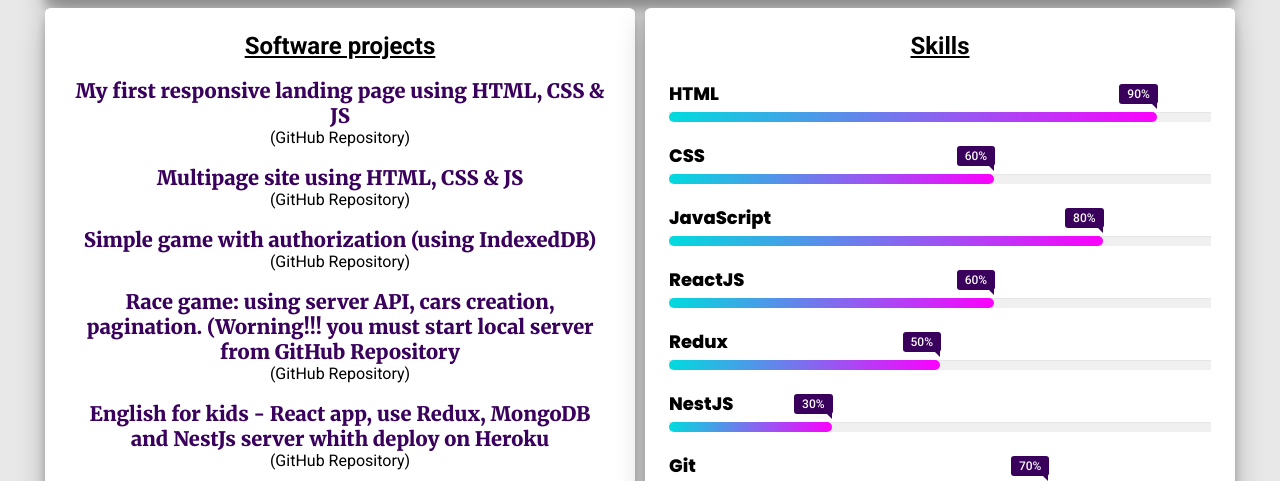
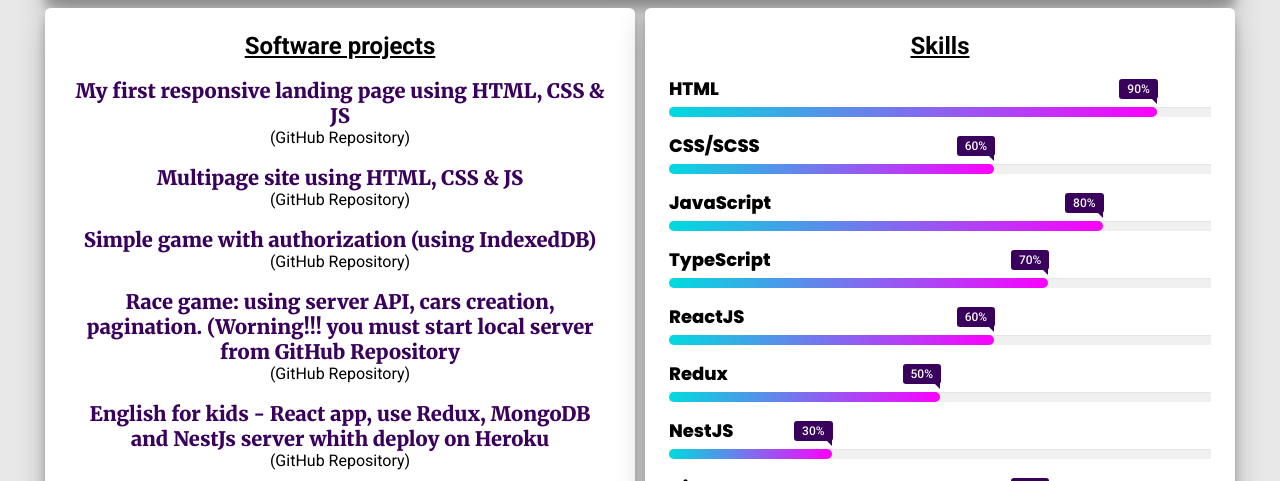
Before and after one commit to akurlovich/akurlovich.github.io, a website: page index.html in a window 1280 px wide. Shown: the part 317-798 px from the top of the page. Drawn offline with Linux system fonts and the light colour scheme.

Commit message:
feat: typescript skill

```diff
--- a/index.html
+++ b/index.html
@@ -12,7 +12,7 @@
 					<div class="header_img">
 						<img class="header_avatar" src="image/photo_ak.jpg">
 						<!-- <a href="https://drive.google.com/uc?export=download&id=1HynsGa0ehRLJEB44-naPhdyoIxMoo1b4" class="button15">Download Resume</a> -->
-						<a href="https://drive.google.com/file/d/1hnagY_Hq4nZ6qBQqxuKRNsmyquLqFcjo/view?usp=sharing" class="button" target="_blank">Download Resume</a>
+						<a href="https://drive.google.com/file/d/1wRjsCVPA-pjqtbu246jnDere8PNXvUQD/view?usp=sharing" class="button" target="_blank">Download Resume</a>
 						<!-- <img class="header_skr" src="./image/111.png" alt=""> -->
 					</div>
 					<div class="header_title">
@@ -82,7 +82,7 @@
 					</div>
 					<div class="bar">
 						<div class="info">
-							<span class="skill_title">CSS</span>
+							<span class="skill_title">CSS/SCSS</span>
 						</div>
 						<div class="progress_line css"><span></span></div>
 					</div>
@@ -91,6 +91,12 @@
 							<span class="skill_title">JavaScript</span>
 						</div>
 						<div class="progress_line javascript"><span></span></div>
+					</div>
+					<div class="bar">
+						<div class="info">
+							<span class="skill_title">TypeScript</span>
+						</div>
+						<div class="progress_line typescript"><span></span></div>
 					</div>
 					<div class="bar">
 						<div class="info">
--- a/style/my.css
+++ b/style/my.css
@@ -223,7 +223,7 @@ a {
 }
 
 .bar {
-  margin: 20px 0;
+  margin: 15px 0;
 }
 .info {
   margin-bottom: 5px;
@@ -277,6 +277,9 @@ a {
 }
 .progress_line.javascript span {
   width: 80%;
+}
+.progress_line.typescript span {
+  width: 70%;
 }
 .progress_line.reactjs span {
   width: 60%;
@@ -333,6 +336,9 @@ a {
 .progress_line.javascript span::after {
   content: "80%";
 }
+.progress_line.typescript span::after {
+  content: "70%";
+}
 .progress_line.reactjs span::after {
   content: "60%";
 }
```
